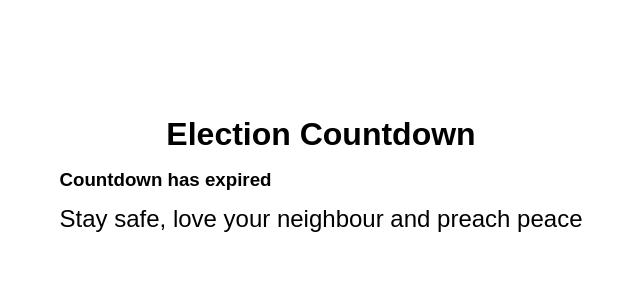
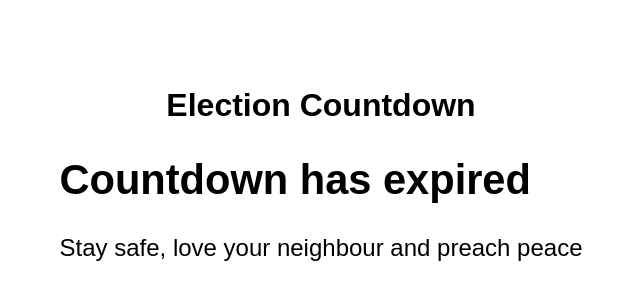
Before and after one commit to joel-nambala/election-countdown, a plain HTML site: page index.html in a window 1280 px wide. Shown: the part 226-526 px from the top of the page, without its empty margins (319-959 px from the left). Drawn offline with Linux system fonts and the light colour scheme.

Commit message:
Changed the expiry text for the countdown

```diff
--- a/script.js
+++ b/script.js
@@ -38,7 +38,8 @@ const countdown = function () {
 
   if (time <= 0) {
     countdownContainer.innerHTML = '';
-    countdownContainer.innerHTML = '<h3>Countdown has expired</h3>';
+    countdownContainer.innerHTML =
+      '<h3 class="countdown-expired">Countdown has expired</h3>';
   }
 };
 
--- a/style.css
+++ b/style.css
@@ -48,3 +48,9 @@ body {
   font-size: 24px;
   margin-top: 14px;
 }
+
+.countdown-expired {
+  text-align: center;
+  font-size: 2.6rem;
+  margin: 1rem 0;
+}
```
